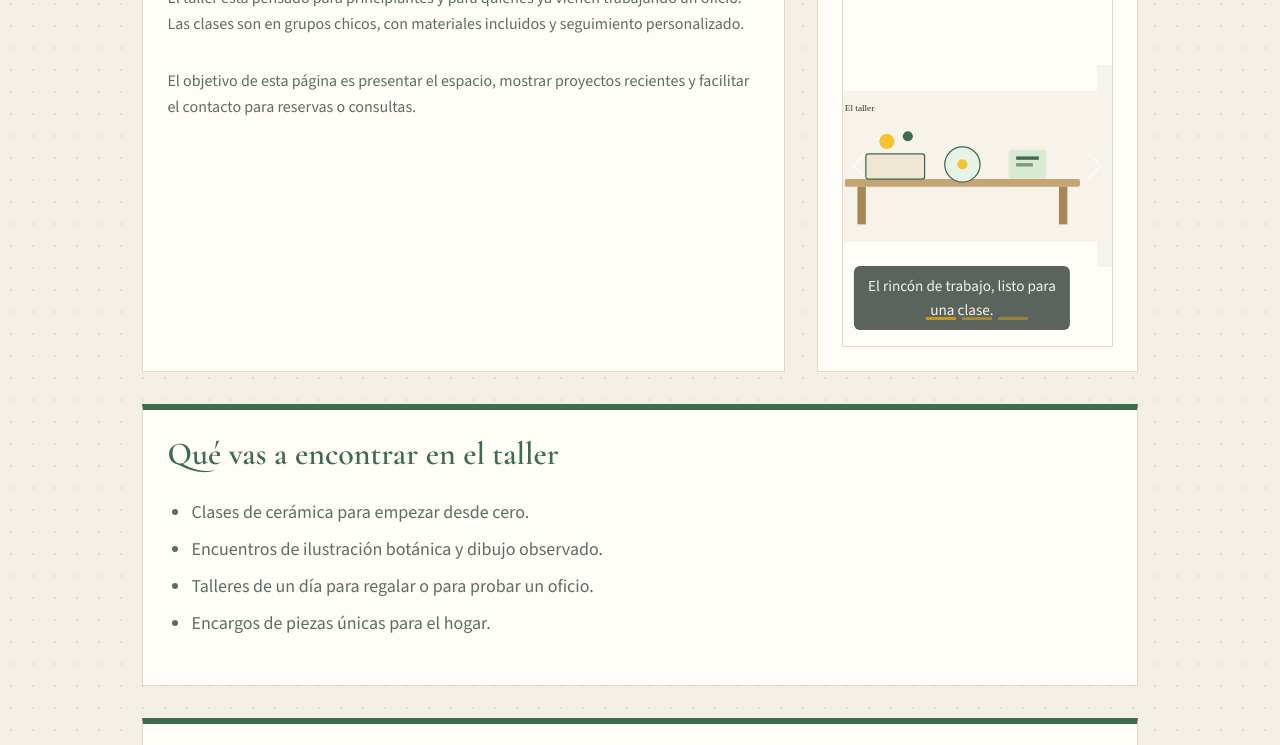
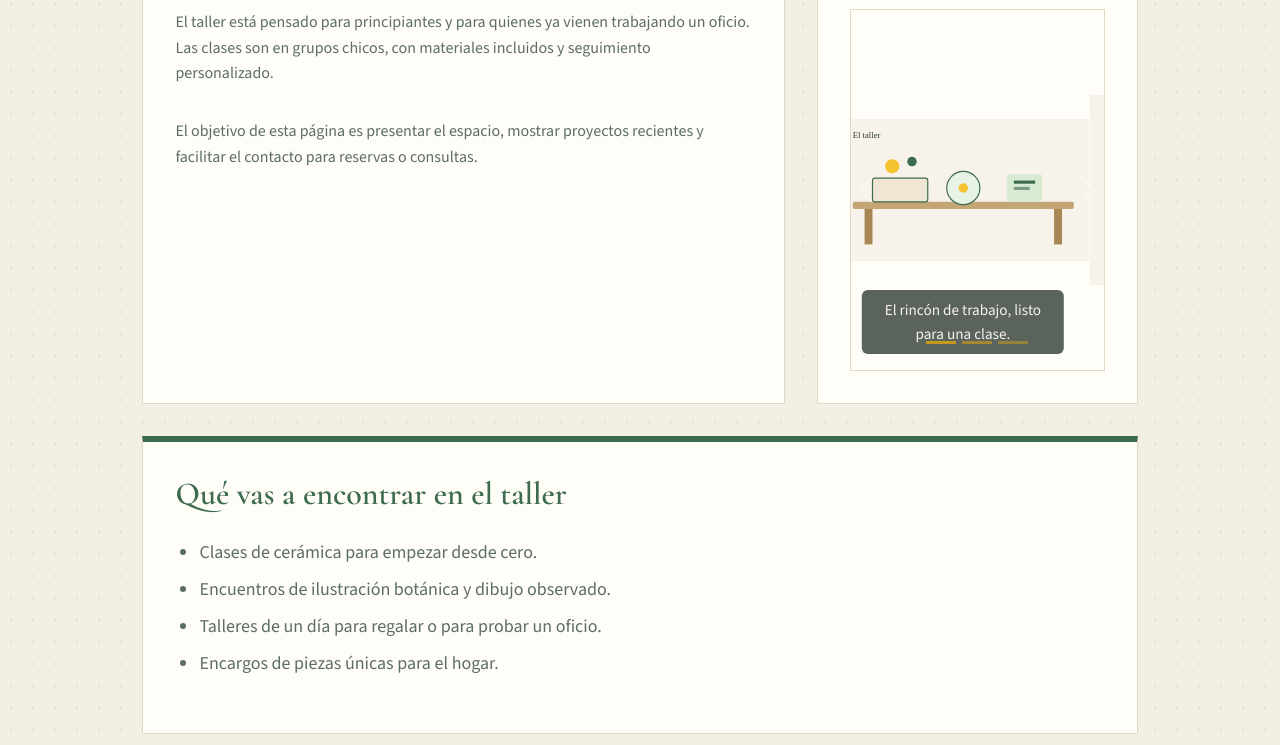
Before and after one commit to PipoDataBase/nido-de-ideas, a website: page index.html in a window 1280 px wide. Shown: the part 469-1214 px from the top of the page. Drawn offline with nearby package versions, Linux system fonts and the light colour scheme.

Commit message:
Aplica mixins con parámetros, @extend y operadores.
Las transiciones y el hover de las tarjetas usan mixins con argumentos. Las secciones extienden %caja y las medidas nuevas se calculan con +, - y *.

```diff
--- a/scss/base/_base.scss
+++ b/scss/base/_base.scss
@@ -42,10 +42,10 @@
   width: 100%;
   max-width: $ancho-contenido;
   margin: $espacio-xxl auto;
-  padding: $espacio-xl 5% 40px;
+  padding: $espacio-xl 5% $padding-cierre;
 
   @include desde($bp-escritorio) {
     gap: $espacio-bloque;
-    padding: $espacio-bloque 8% 48px;
+    padding: $espacio-bloque 8% ($espacio-xxl * 2);
   }
 }
--- a/scss/components/_buttons.scss
+++ b/scss/components/_buttons.scss
@@ -3,7 +3,8 @@
 
 .boton {
   align-self: flex-start;
-  padding: $espacio-xl 28px;
+  padding: $espacio-xl $padding-boton-x;
+  max-width: 100%;
   border: 0;
   background-color: $color-acento;
   color: $color-secundario;
--- a/scss/components/_cards.scss
+++ b/scss/components/_cards.scss
@@ -6,6 +6,11 @@
   grid-template-columns: 1fr;
   gap: $espacio-xl;
   width: 100%;
+  min-width: 0;
+
+  > * {
+    min-width: 0;
+  }
 
   @include desde($bp-tablet) {
     grid-template-columns: 1fr 1fr;
@@ -27,16 +32,16 @@
   flex-direction: column;
   gap: $espacio-m;
   width: 100%;
+  min-width: 0;
   padding: $espacio-xl;
   background-color: $color-fondo;
   border-left: 4px solid $color-acento;
-  @include transicion-interactiva;
+  @include transicion-interactiva($duracion-base, ease);
 
   &:hover,
   &:focus,
   &:focus-within {
-    transform: translateY(-4px);
-    box-shadow: $sombra-tarjeta;
+    @include elevado($desplazamiento-tarjeta, $sombra-tarjeta);
     border-left-color: $color-primario;
   }
 
--- a/scss/components/_sections.scss
+++ b/scss/components/_sections.scss
@@ -1,18 +1,27 @@
 @use "../utilities/variables" as *;
 @use "../utilities/mixins" as *;
 
+%caja {
+  width: 100%;
+  background-color: $color-superficie;
+  border: 1px solid $color-borde;
+}
+
 .seccion {
+  @extend %caja;
   display: flex;
   flex-direction: column;
   gap: $espacio-l;
-  width: 100%;
+  min-width: 0;
   padding: $espacio-xl;
-  background-color: $color-superficie;
-  border: 1px solid $color-borde;
-  border-top: 6px solid $color-primario;
+  border-top: $alto-acento solid $color-primario;
+
+  @include desde($bp-tablet) {
+    padding: $espacio-xxl;
+  }
 
   @include desde($bp-escritorio) {
-    padding: $espacio-xxl;
+    padding: $espacio-bloque;
   }
 
   &--destacada {
--- a/scss/utilities/_mixins.scss
+++ b/scss/utilities/_mixins.scss
@@ -1,14 +1,29 @@
+@use "variables" as *;
+
 @mixin desde($ancho) {
   @media (min-width: $ancho) {
     @content;
   }
 }
 
-@mixin transicion-interactiva {
+@mixin transicion-interactiva($duracion: $duracion-base, $curva: ease) {
   transition:
-    color 0.25s ease,
-    background-color 0.25s ease,
-    border-color 0.25s ease,
-    transform 0.25s ease,
-    box-shadow 0.25s ease;
+    color $duracion $curva,
+    background-color $duracion $curva,
+    border-color $duracion $curva,
+    transform $duracion $curva,
+    box-shadow $duracion $curva;
 }
+
+@mixin elevado($desplazamiento: $desplazamiento-tarjeta, $sombra: $sombra-tarjeta) {
+  transform: translateY($desplazamiento);
+  box-shadow: $sombra;
+}
+
+@mixin animar($nombre, $duracion: $duracion-entrada, $espera: 0s, $curva: ease-out) {
+  animation: $nombre $duracion $curva $espera both;
+
+  @media (prefers-reduced-motion: reduce) {
+    animation: none;
+  }
+}
--- a/scss/utilities/_variables.scss
+++ b/scss/utilities/_variables.scss
@@ -43,6 +43,14 @@ $ancho-contenido: 1200px;
 $bp-tablet: 768px;
 $bp-escritorio: 1024px;
 
+// Operadores: las medidas nuevas salen de las que ya existían.
+$duracion-base: 0.25s;
+$duracion-entrada: $duracion-base * 3;
+$alto-acento: $espacio-s - 2px;
+$padding-boton-x: $espacio-l + $espacio-m;
+$padding-cierre: $espacio-xl * 2;
+$desplazamiento-tarjeta: $espacio-xs * -1;
+
 $sombra-tarjeta: 0 8px 18px $color-sombra;
 $foco-anillo: 0 0 0 3px $color-foco-acento;
 $foco-acordeon: 0 0 0 0.2rem $color-foco-suave;
```
Also changed, not shown: styles/styles.css.
